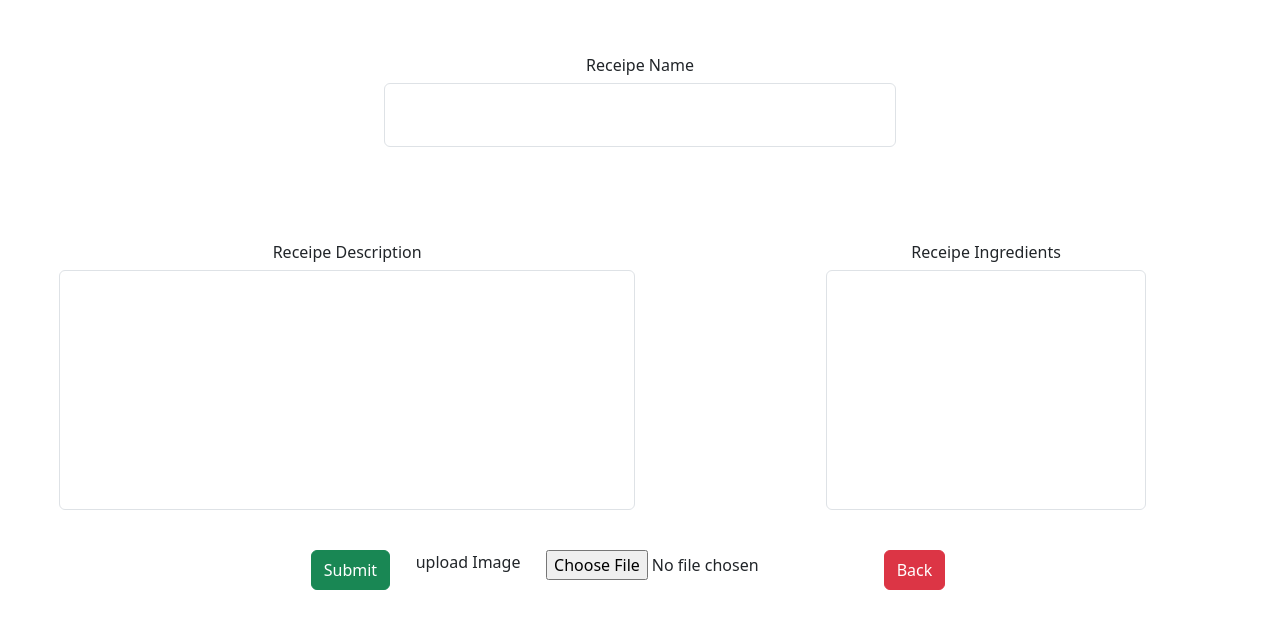
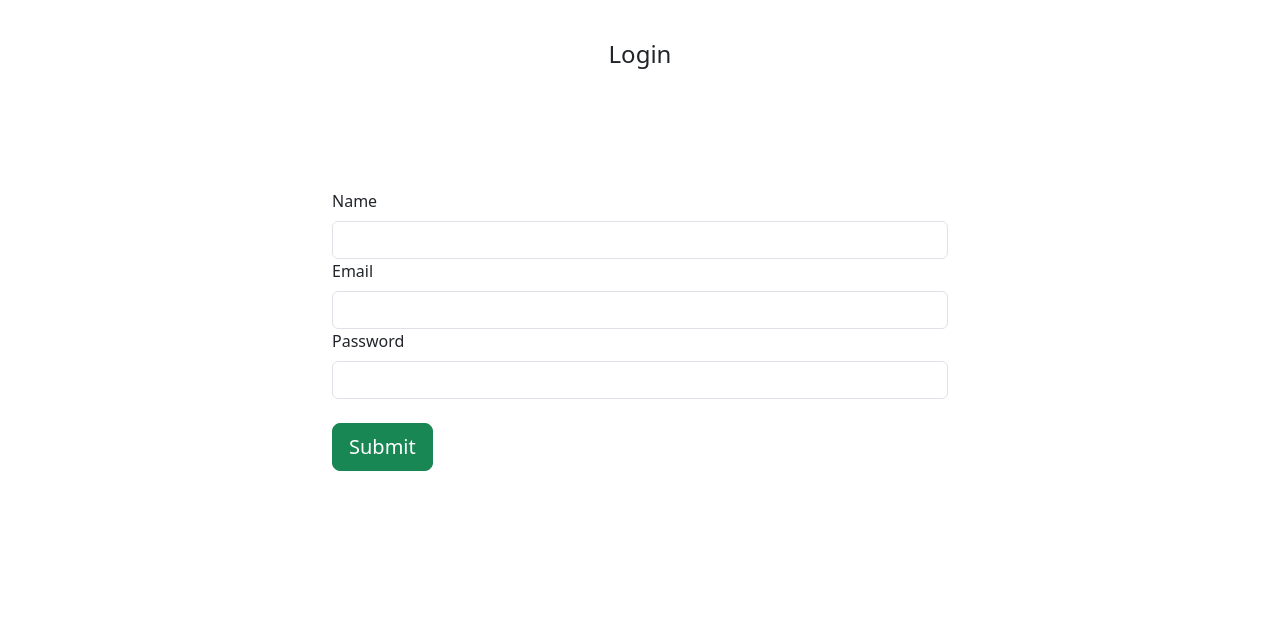
Before and after one commit to navneetshukl/Receipe-Sharing, a React (Vite) app in the folder frontend/: page / in a window 1280 px wide. Shown: the top 628 px of the page. Built offline with nearby package versions, Linux system fonts and the light colour scheme.

Commit message:
added login section for frontend

```diff
--- a/frontend/src/App.jsx
+++ b/frontend/src/App.jsx
@@ -4,12 +4,14 @@ import viteLogo from "/vite.svg";
 import "./App.css";
 import Home from "./Components/Receipe/Home";
 import Descripition from "./Components/Add-Receipe/Descripition";
+import Login from "./Components/Login/Login";
 
 function App() {
   return (
     <>
       {/* <Home/> */}
-      <Descripition />
+      {/* <Descripition /> */}
+      <Login/>
     </>
   );
 }
--- /dev/null
+++ b/frontend/src/Components/Login/Login.jsx
@@ -0,0 +1,86 @@
+import React, { useState } from "react";
+import Form from "react-bootstrap/Form";
+import Container from "react-bootstrap/Container";
+import Button from "react-bootstrap/Button";
+import axios from "axios";
+
+const Login = () => {
+  const [name, setName] = useState("");
+  const [password, setPassword] = useState("");
+  const [email, setEmail] = useState("");
+  const [response, setResponse] = useState(null);
+
+  const URL = "http://localhost:8080/api/user/login";
+
+  const handleFormSubmit = (e) => {
+    e.preventDefault();
+    axios
+      .post(
+        URL,
+        {
+          name: name,
+          email: email,
+          password: password,
+        },
+        {
+          headers: {
+            "Content-Type": "application/json",
+          },
+        }
+      )
+      .then((res) => {
+        console.log("Response is ", res);
+      });
+    setResponse(res);
+  };
+  return (
+    <Container style={{ marginTop: "5vh" }}>
+      <h4 style={{ textAlign: "center" }}>Login</h4>
+      <Container style={{ marginTop: "15vh", width: "50vw" }}>
+        <Form>
+          <Form.Group>
+            <Form.Label>Name</Form.Label>
+            <Form.Control
+              type="text"
+              onChange={(e) => {
+                setName(e.target.value);
+              }}
+              value={name}
+            />
+          </Form.Group>
+          <Form.Group>
+            <Form.Label>Email</Form.Label>
+            <Form.Control
+              type="email"
+              onChange={(e) => {
+                setEmail(e.target.value);
+              }}
+              value={email}
+            />
+          </Form.Group>
+          <Form.Group>
+            <Form.Label>Password</Form.Label>
+            <Form.Control
+              type="password"
+              onChange={(e) => {
+                setPassword(e.target.value);
+              }}
+              value={password}
+            />
+          </Form.Group>
+          <Button
+            variant="success"
+            style={{ marginTop: "3vh" }}
+            type="submit"
+            size="lg"
+            onClick={handleFormSubmit}
+          >
+            Submit
+          </Button>{" "}
+        </Form>
+      </Container>
+    </Container>
+  );
+};
+
+export default Login;
```
